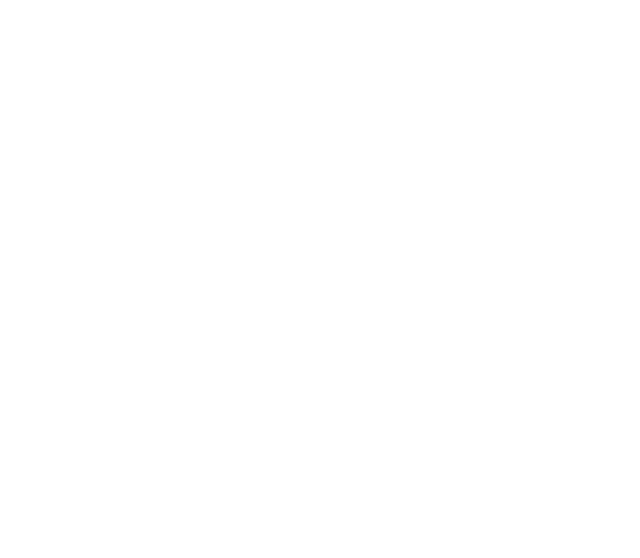
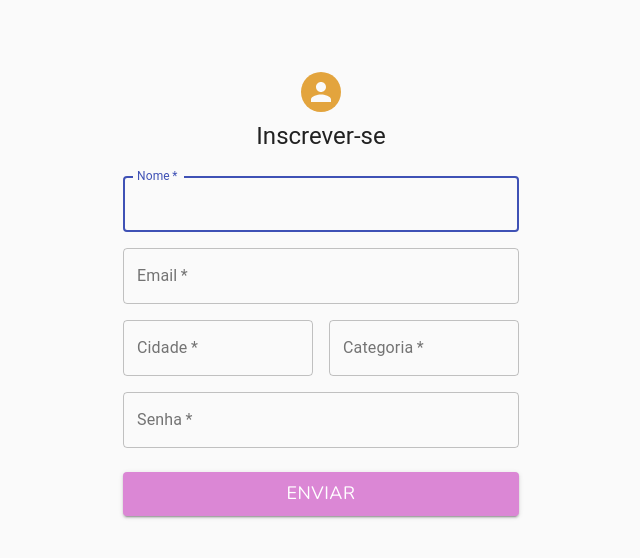
Before and after one commit to ETomacheski/hacka-rocket-zenvia-frontend, a React (Create React App) app: page /userRegister in a window 1280 px wide. Shown: the top 558 px of the page, without its empty margins (319-959 px from the left). Built offline with nearby package versions, Linux system fonts and the light colour scheme; a web font is replaced by a local one.

Commit message:
add pagina de registro do usuario

```diff
--- a/src/pages/Home/modules/views/AppAppBar.js
+++ b/src/pages/Home/modules/views/AppAppBar.js
@@ -87,7 +87,7 @@
               underline='none'
               variant='h7'
               className={clsx(classes.rightLink, classes.backgroundColor, classes.fontNunito)}
-              href='/premium-themes/onepirate/sign-up/'
+              href='/userRegister'
             >
               {'Escrever-se'}
             </Link>
--- /dev/null
+++ b/src/pages/UserResister/index.js
@@ -0,0 +1,145 @@
+import React from 'react'
+import Avatar from '@material-ui/core/Avatar'
+import Button from '@material-ui/core/Button'
+import CssBaseline from '@material-ui/core/CssBaseline'
+import TextField from '@material-ui/core/TextField'
+import FormControlLabel from '@material-ui/core/FormControlLabel'
+import Checkbox from '@material-ui/core/Checkbox'
+import Link from '@material-ui/core/Link'
+import Grid from '@material-ui/core/Grid'
+import Box from '@material-ui/core/Box'
+import Typography from '@material-ui/core/Typography'
+import { makeStyles } from '@material-ui/core/styles'
+import Container from '@material-ui/core/Container'
+
+function Copyright () {
+  return (
+    <Typography variant='body2' color='textSecondary' align='center'>
+      {'Copyright © '}
+      <Link color='inherit' href='https://material-ui.com/'>
+        Your Website
+      </Link>{' '}
+      {new Date().getFullYear()}
+      {'.'}
+    </Typography>
+  )
+}
+
+const useStyles = makeStyles((theme) => ({
+  paper: {
+    marginTop: theme.spacing(8),
+    display: 'flex',
+    flexDirection: 'column',
+    alignItems: 'center'
+  },
+  avatar: {
+    margin: theme.spacing(1),
+    backgroundColor: '#E3A43D'
+  },
+  form: {
+    width: '100%', // Fix IE 11 issue.
+    marginTop: theme.spacing(3)
+  },
+  submit: {
+
+    backgroundColor: '#DB87D5',
+    margin: theme.spacing(3, 0, 2),
+    color: '#fff',
+    fontFamily: 'Nunito',
+    fontSize: '18px',
+    '&:hover': {
+      backgroundColor: '#c46abc'
+
+    }
+  }
+}))
+
+export default function SignUp () {
+  const classes = useStyles()
+
+  return (
+    <Container component='main' maxWidth='xs'>
+      <CssBaseline />
+      <div className={classes.paper}>
+        <Avatar className={classes.avatar} />
+        <Typography component='h1' variant='h5'>
+          Inscrever-se
+        </Typography>
+        <form className={classes.form} noValidate>
+          <Grid container spacing={2}>
+            <Grid item xs={12}>
+              <TextField
+                autoComplete='fname'
+                name='name'
+                variant='outlined'
+                required
+                fullWidth
+                id='name'
+                label='Nome'
+                autoFocus
+              />
+            </Grid>
+
+            <Grid item xs={12}>
+              <TextField
+                variant='outlined'
+                required
+                fullWidth
+                id='email'
+                label='Email'
+                name='email'
+                autoComplete='email'
+              />
+            </Grid>
+            <Grid item xs={12} sm={6}>
+              <TextField
+                variant='outlined'
+                required
+                fullWidth
+                id='location'
+                label='Cidade'
+                name='location'
+                autoComplete='location'
+              />
+            </Grid>
+            <Grid item xs={12} sm={6}>
+              <TextField
+                variant='outlined'
+                required
+                fullWidth
+                id='business_category'
+                label='Categoria'
+                name='business_category'
+                autoComplete='business_category'
+              />
+            </Grid>
+            <Grid item xs={12}>
+              <TextField
+                variant='outlined'
+                required
+                fullWidth
+                name='password'
+                label='Senha'
+                type='password'
+                id='password'
+                autoComplete='password'
+              />
+            </Grid>
+
+          </Grid>
+          <Button
+            type='submit'
+            fullWidth
+            variant='contained'
+            color='primary'
+            className={classes.submit}
+          >
+            Enviar
+          </Button>
+
+        </form>
+      </div>
+
+    </Container>
+  )
+}
--- a/src/routes.js
+++ b/src/routes.js
@@ -3,12 +3,14 @@
 
 import Home from './pages/Home/Home'
 import Login from './pages/Login/index'
+import UserRegister from './pages/UserResister/index'
 
 const Routes = () => {
   return (
     <BrowserRouter>
       <Route component={Home} exact path='/' />
       <Route component={Login} exact path='/login' />
+      <Route component={UserRegister} exact path='/userRegister' />
     </BrowserRouter>
   )
 }
```
